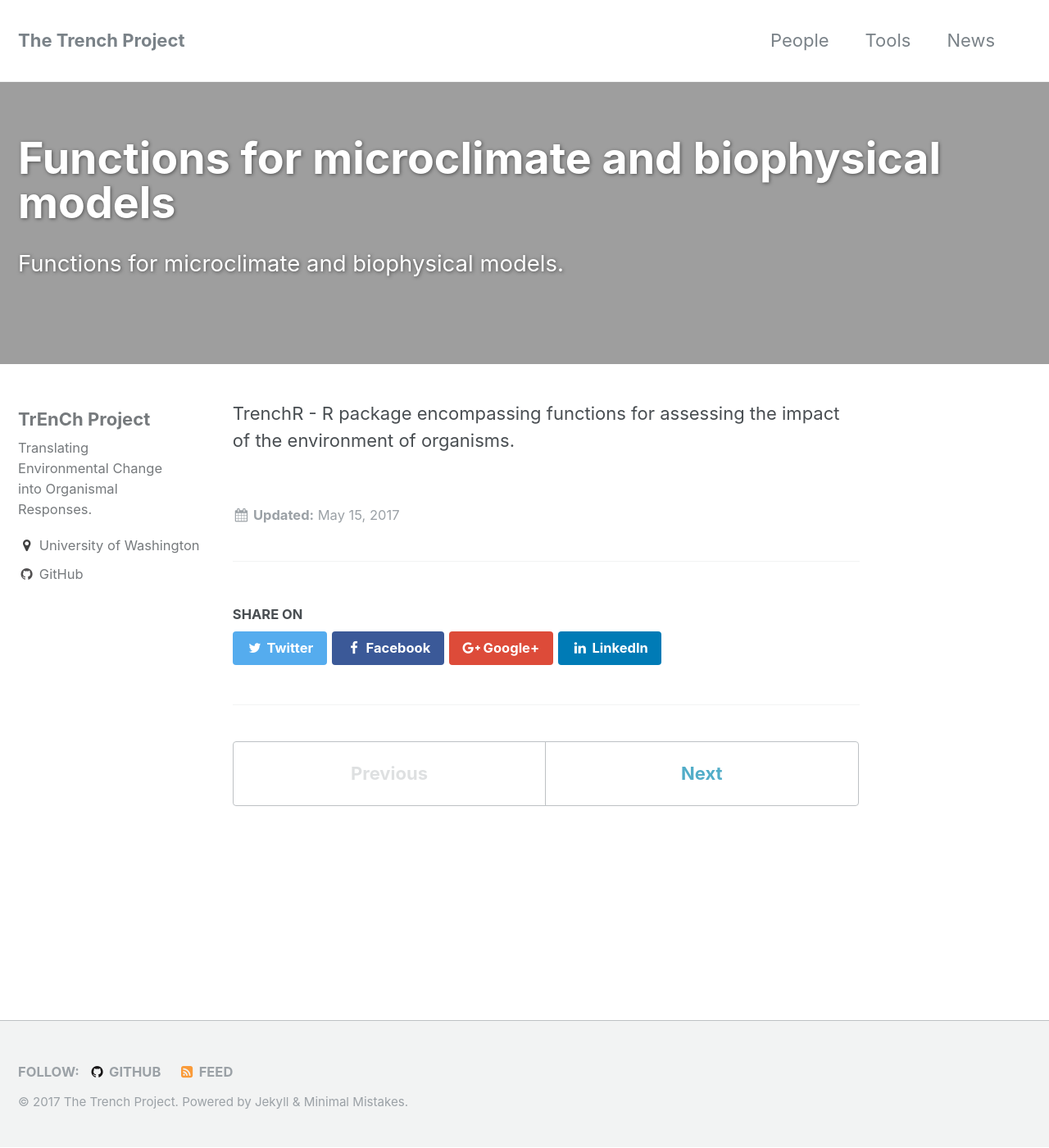
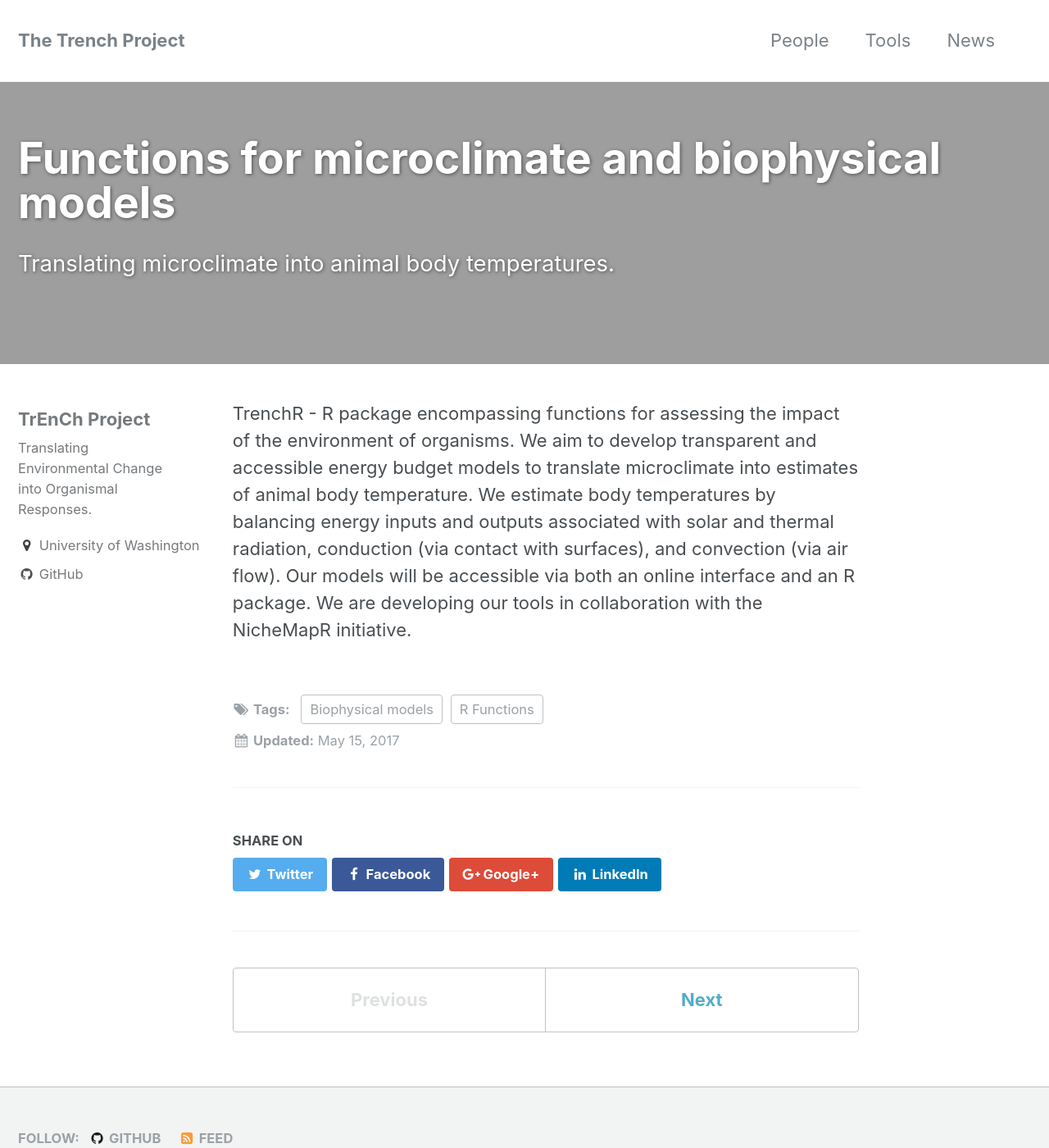
Before and after one commit to trenchproject/trenchproject.github.io, a Jekyll site: the page built from _tools/TrenchR.md, in a window 1280 px wide and 1400 px high. Shown: the whole window at 82% size. Built offline with Jekyll 4.4.1, drawn with Linux system fonts in a browser that asks for light colours.

Commit message:
Adding contents to tools.

```diff
--- a/_tools/TrenchR.md
+++ b/_tools/TrenchR.md
@@ -1,5 +1,8 @@
 ---
 title: Functions for microclimate and biophysical models
-excerpt: Functions for microclimate and biophysical models.
+excerpt: Translating microclimate into animal body temperatures.
+tags:
+  - Biophysical models
+  - R Functions
 ---
-TrenchR - R package encompassing functions for assessing the impact of the environment of organisms.
+TrenchR - R package encompassing functions for assessing the impact of the environment of organisms. We aim to develop transparent and accessible energy budget models to translate microclimate into estimates of animal body temperature. We estimate body temperatures by balancing energy inputs and outputs associated with solar and thermal radiation, conduction (via contact with surfaces), and convection (via air flow). Our models will be accessible via both an online interface and an R package. We are developing our tools in collaboration with the NicheMapR initiative.
```
Also changed, not shown: _tools/biophyz_thermalstress.md (+2 -2 lines), _tools/microclim.md (+1 -1 lines).
